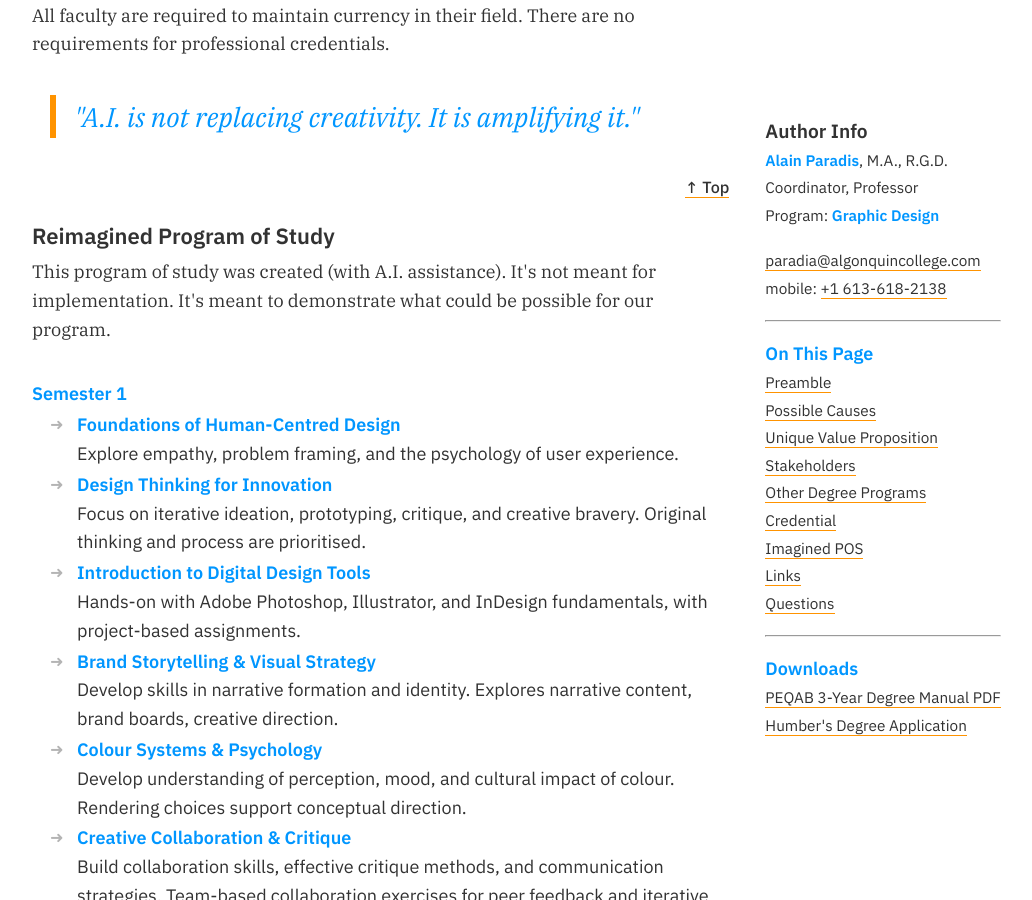
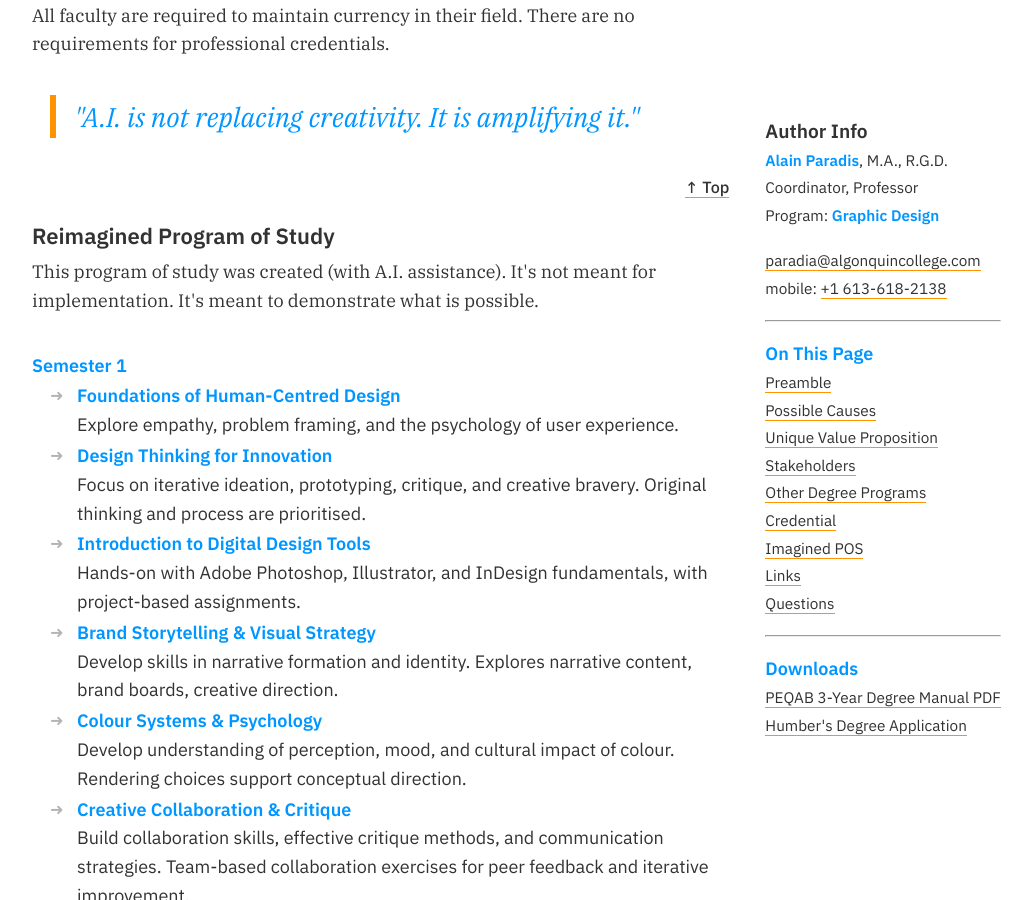
Before and after one commit to AlainParadis/program-transformation, a Jekyll site: the page built from index.md, in a window 1280 px wide and 900 px high, scrolled down 5236 px. Shown: the whole window, without its empty margins (76-1108 px from the left). Built offline with Jekyll 4.4.1, drawn with Linux system fonts in a browser that asks for light colours.

Commit message:
Simplify wording in POS description
Update Reimagined Program of Study blurb to simplify wording: replace "meant to demonstrate what could be possible for our program" with "meant to demonstrate what is possible." Makes the statement more direct and concise.

```diff
--- a/_includes/pos.html
+++ b/_includes/pos.html
@@ -2,7 +2,7 @@
 	<a name="pos">Reimagined Program of Study</a>
 </h4>
 <p>
-	This program of study was created (with A.I. assistance). It's not meant for implementation. It's meant to demonstrate what could be possible for our program.
+	This program of study was created (with A.I. assistance). It's not meant for implementation. It's meant to demonstrate what is possible.
 </p>
 {% for item in site.data.pos.semesters %}
 <h5>
```
